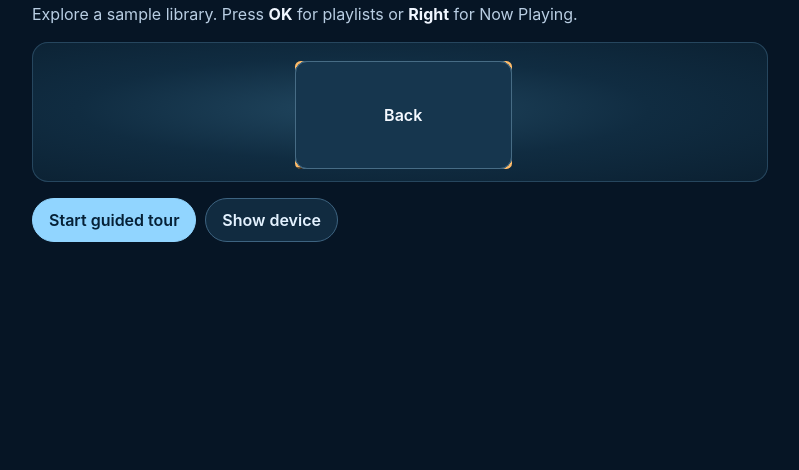
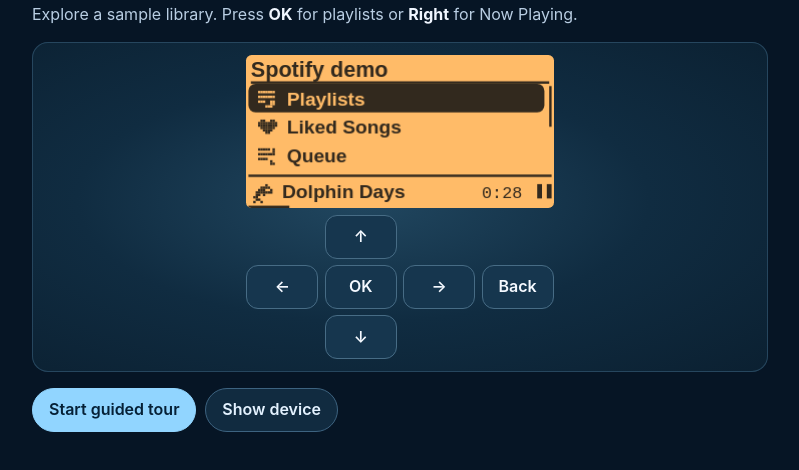
Before and after one commit to mht3/flipper-spotify, a plain HTML site: page demo/index.html in a window 1280 px wide. Both pictures are taken after a click on the button "Enlarge screen". Shown: the part 88-558 px from the top of the page, without its empty margins (240-1039 px from the left). Drawn offline with Linux system fonts and the light colour scheme.

Commit message:
Keep the enlarged Flipper screen clear of the touch controls

```diff
--- a/demo/demo.css
+++ b/demo/demo.css
@@ -78,10 +78,12 @@ progress { display: block; width: 100%; height: .35rem; margin-top: 1rem; accent
 .enlarged .controls {
   position: static; width: 100%; height: auto; display: grid;
   margin: auto; gap: .4rem; justify-content: center;
-  grid-template: "screen screen screen screen" auto
-                 ". up . ." 44px
-                 "left ok right back" 44px
-                 ". down . ." 44px / repeat(4, minmax(44px, 4.5rem));
+  grid-template-areas: "screen screen screen screen"
+                       ". up . ."
+                       "left ok right back"
+                       ". down . .";
+  grid-template-rows: auto repeat(3, 44px);
+  grid-template-columns: repeat(4, minmax(44px, 4.5rem));
 }
 .enlarged #lcd { position: static; grid-area: screen; width: 100%; height: auto; aspect-ratio: 2; background: #ffbb68; border-radius: .35rem; }
 .enlarged .controls button { position: static; transform: none; width: 100%; height: 100%; color: #f5f9ff; background: #16364e; border: 1px solid #476c85; border-radius: .75rem; }
```
